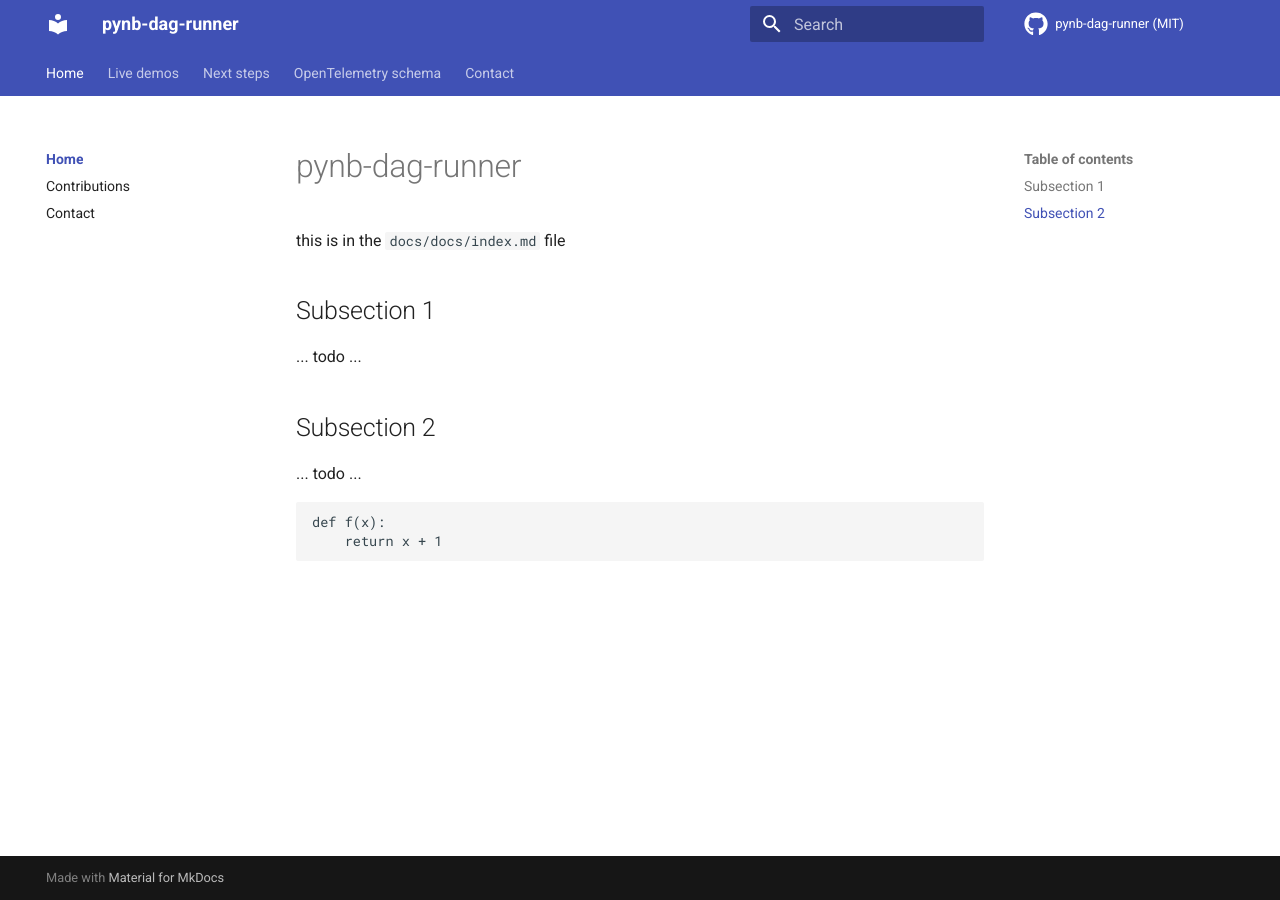
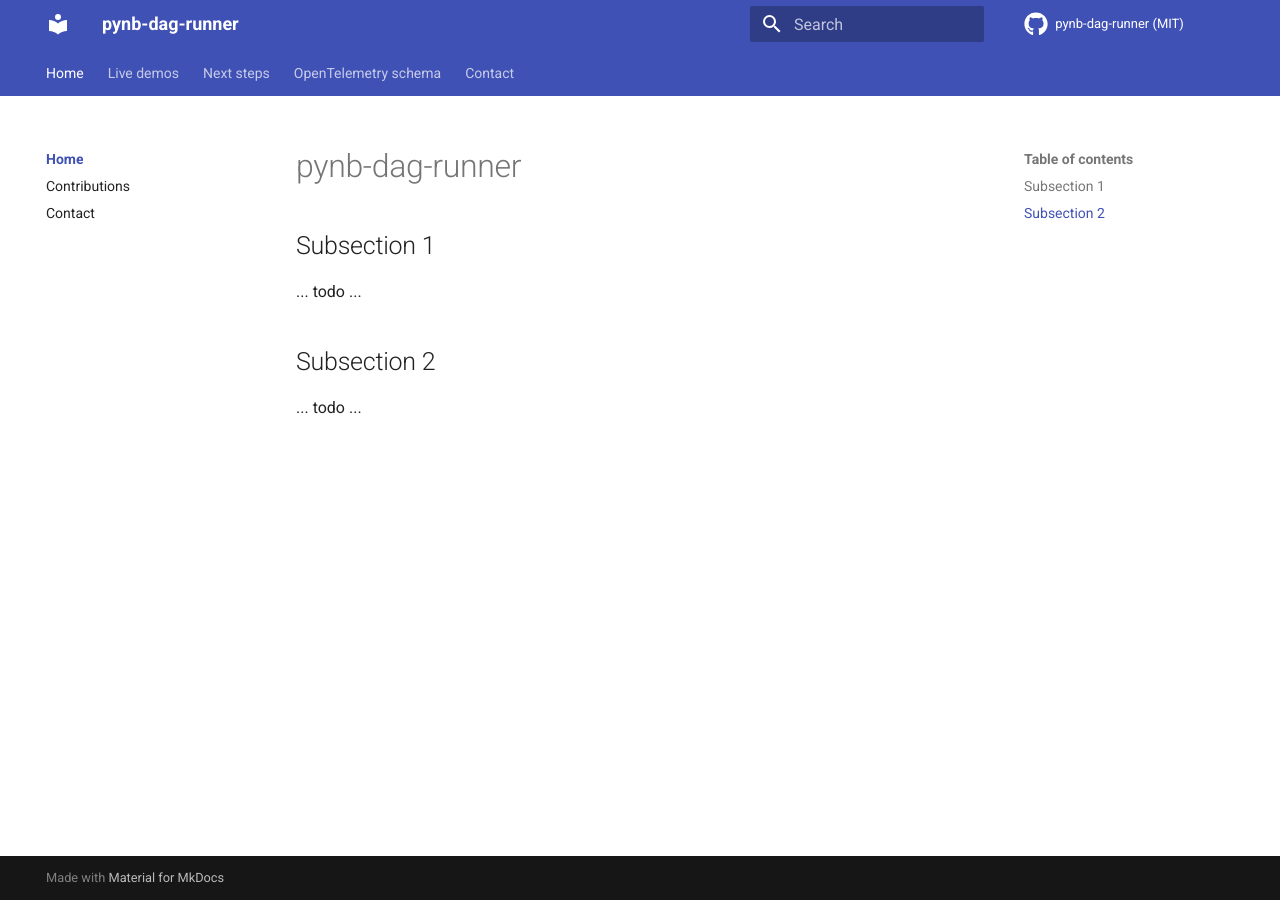
Before and after one commit to composable-logs/composable-logs, an MkDocs documentation site: the page built from docs/docs/home/index.md, in a window 1280 px wide. Built offline with MkDocs 1.6.1 and Material for MkDocs 9.7.7, drawn with Linux system fonts in a browser that asks for light colours; comment, search, counter and statistics services are not loaded.

Commit message:
cleanup home/index

````diff
--- a/docs/docs/home/index.md
+++ b/docs/docs/home/index.md
@@ -1,14 +1,7 @@
 # pynb-dag-runner
-
-this is in the `docs/docs/index.md` file
 
 ## Subsection 1
 ... todo ...
 
 ## Subsection 2
 ... todo ...
-
-```
-def f(x):
-    return x + 1
-```
````
